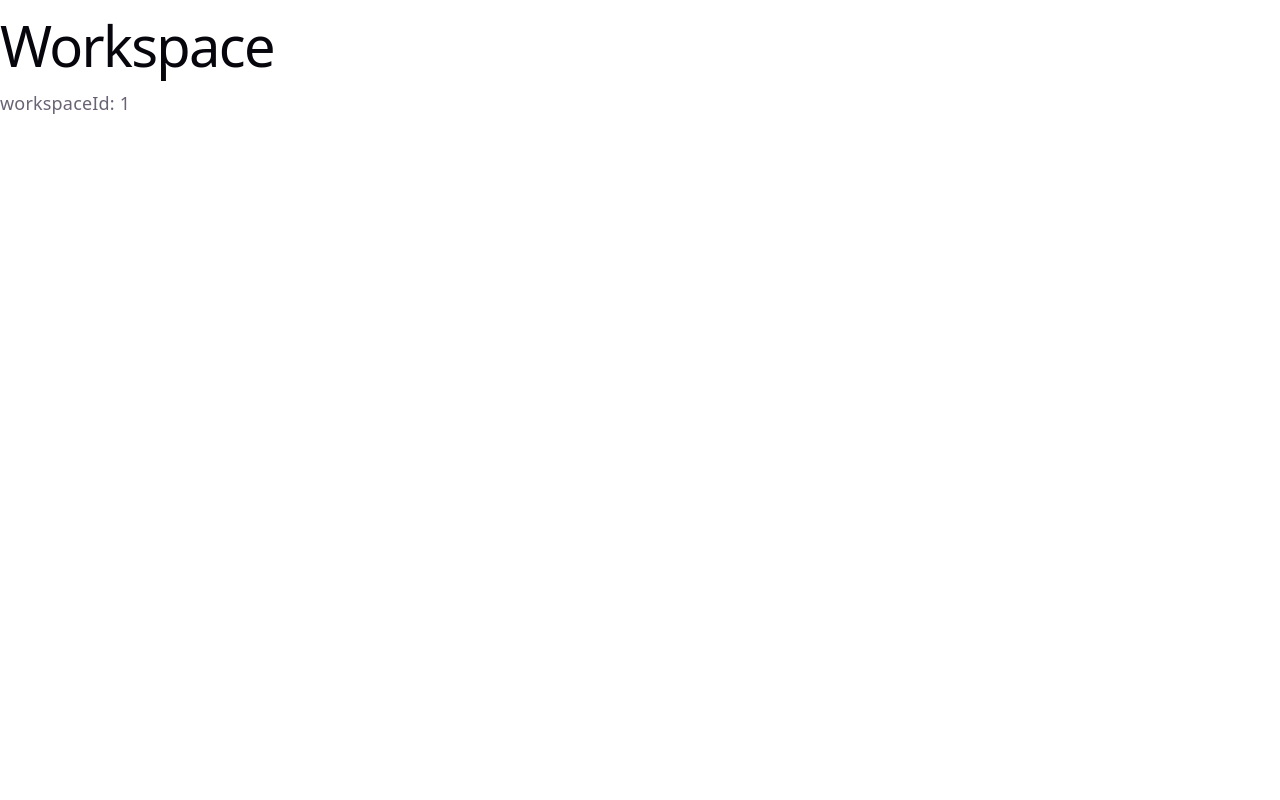
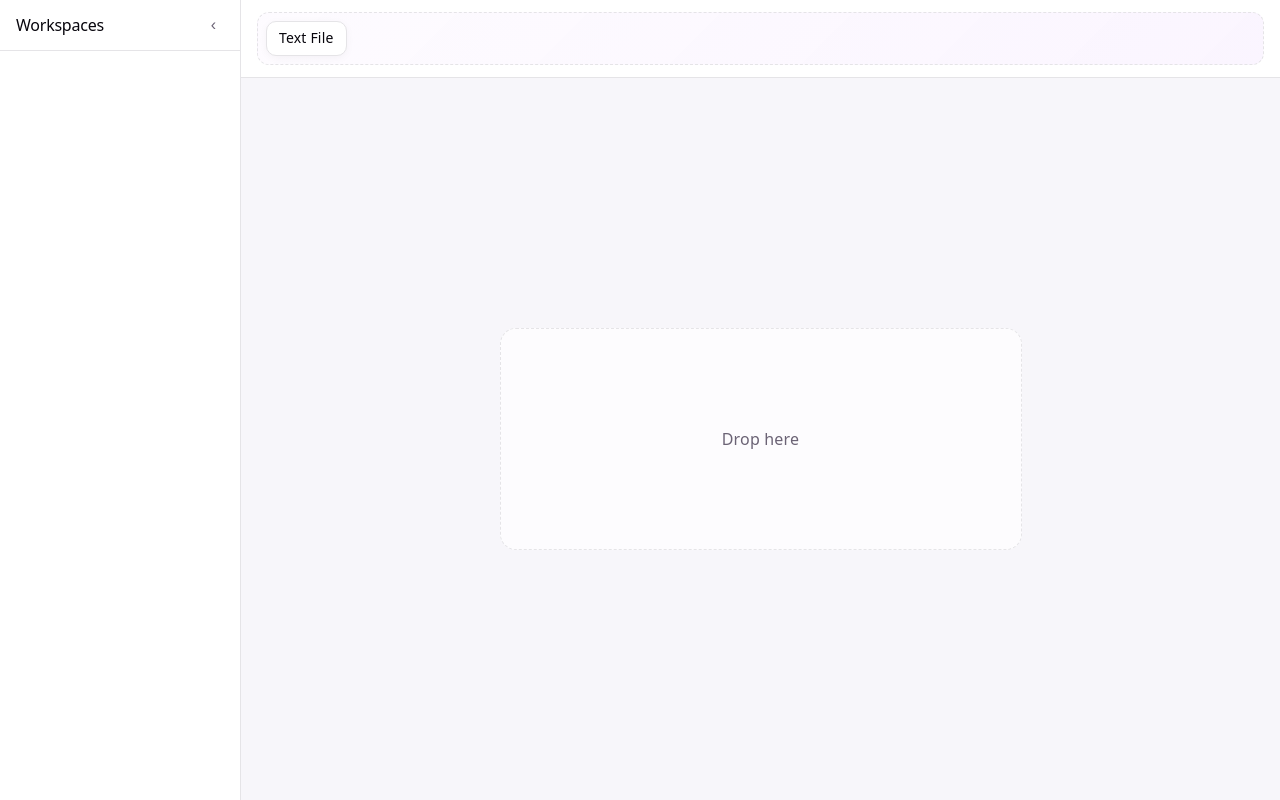
Before and after one commit to gabriele-kazdailyte/ManageD, a React (Vite) app in the folder frontend/: page /workspaces/1 in a window 1280 px wide. Built offline with nearby package versions, Linux system fonts and the light colour scheme.

Commit message:
feat(frontend): restore layout with sidebar, restore toolbar, rename Workspace component to Canvas

```diff
--- a/frontend/src/App.tsx
+++ b/frontend/src/App.tsx
@@ -1,4 +1,5 @@
 import { Route, Routes } from 'react-router-dom'
+import Layout from './components/Layout'
 import WorkspacePage from './pages/WorkspacePage'
 import WorkspacesPage from './pages/WorkspacesPage'
 import './App.css'
@@ -6,8 +7,10 @@ import './App.css'
 function App() {
   return (
     <Routes>
-      <Route path="/" element={<WorkspacesPage />} />
-      <Route path="/workspaces/:workspaceId" element={<WorkspacePage />} />
+      <Route element={<Layout />}>
+        <Route path="/" element={<WorkspacesPage />} />
+        <Route path="/workspaces/:workspaceId" element={<WorkspacePage />} />
+      </Route>
     </Routes>
   )
 }
--- a/frontend/src/components/Workspace.css
+++ b/frontend/src/components/Canvas.css
@@ -1,4 +1,4 @@
-.workspace {
+.canvas {
   flex: 1;
   padding: 24px;
   display: flex;
@@ -7,7 +7,7 @@
   min-height: 0;
 }
 
-.workspace__empty {
+.canvas__empty {
   width: min(80%, 520px);
   min-height: 220px;
   border: 1px dashed var(--border);
@@ -20,7 +20,7 @@
   font-size: 16px;
 }
 
-.workspace__block {
+.canvas__block {
   min-width: 180px;
   background: var(--bg);
   border: 1px solid var(--border);
--- a/frontend/src/components/Workspace.tsx
+++ b/frontend/src/components/Canvas.tsx
@@ -1,22 +1,22 @@
-import './Workspace.css'
+import './Canvas.css'
 
-type WorkspaceProps = {
+type CanvasProps = {
   droppedBlocks: string[]
   onDrop: (event: React.DragEvent<HTMLDivElement>) => void
 }
 
-function Workspace({ droppedBlocks, onDrop }: WorkspaceProps) {
+function Canvas({ droppedBlocks, onDrop }: CanvasProps) {
   return (
     <section
-      className="workspace"
+      className="canvas"
       onDragOver={(event) => event.preventDefault()}
       onDrop={onDrop}
     >
       {droppedBlocks.length === 0 ? (
-        <div className="workspace__empty">Drop here</div>
+        <div className="canvas__empty">Drop here</div>
       ) : (
         droppedBlocks.map((block, index) => (
-          <div key={`${block}-${index}`} className="workspace__block">
+          <div key={`${block}-${index}`} className="canvas__block">
             {block}
           </div>
         ))
@@ -25,4 +25,4 @@ function Workspace({ droppedBlocks, onDrop }: WorkspaceProps) {
   )
 }
 
-export default Workspace
+export default Canvas
--- /dev/null
+++ b/frontend/src/components/Layout.tsx
@@ -0,0 +1,15 @@
+import { Outlet } from 'react-router-dom'
+import Sidebar from './Sidebar'
+
+function Layout() {
+  return (
+    <div id="app">
+      <Sidebar />
+      <main className="main-content">
+        <Outlet />
+      </main>
+    </div>
+  )
+}
+
+export default Layout
--- a/frontend/src/pages/WorkspacePage.tsx
+++ b/frontend/src/pages/WorkspacePage.tsx
@@ -1,13 +1,26 @@
-import { useParams } from 'react-router-dom'
+import { useState } from 'react'
+import Toolbar from '../components/Toolbar'
+import Canvas from '../components/Canvas'
 
 function WorkspacePage() {
-  const { workspaceId } = useParams()
+  const [droppedBlocks, setDroppedBlocks] = useState<string[]>([])
+
+  const handleDrop = (event: React.DragEvent<HTMLDivElement>) => {
+    event.preventDefault()
+
+    const item = event.dataTransfer.getData('application/text-file')
+    if (!item) {
+      return
+    }
+
+    setDroppedBlocks((current) => [...current, item])
+  }
 
   return (
-    <div>
-      <h1>Workspace</h1>
-      <p>workspaceId: {workspaceId}</p>
-    </div>
+    <>
+      <Toolbar />
+      <Canvas droppedBlocks={droppedBlocks} onDrop={handleDrop} />
+    </>
   )
 }
 
```
